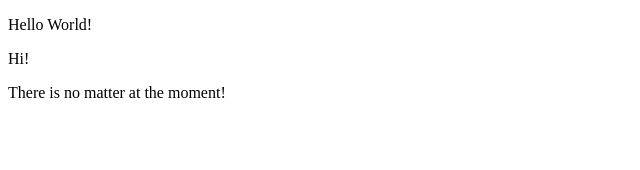
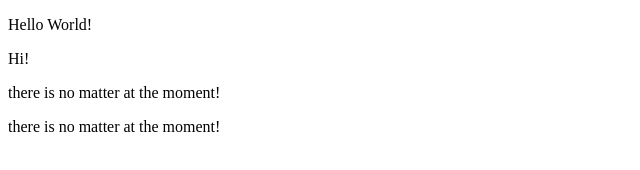
Before and after one commit to TinyChicken12/FirstT3hEx, a plain HTML site: page M1_html/001_Intro/index2.html in a window 1280 px wide. Shown: the whole page, without its empty margins (0-640 px from the left). Drawn offline with Linux system fonts and the light colour scheme.

Commit message:
Version2

```diff
--- a/M1_html/001_Intro/index2.html
+++ b/M1_html/001_Intro/index2.html
@@ -7,6 +7,7 @@
 <body>
 <p>Hello World!</p>
 <p>Hi!</p>
-<p>There is no matter at the moment!</p>
+<p>there is no matter at the moment!</p>
+<p>there is no matter at the moment!</p>
 </body>
 </html>
```
Also changed, not shown: Guide.html (+1 -1 lines).
